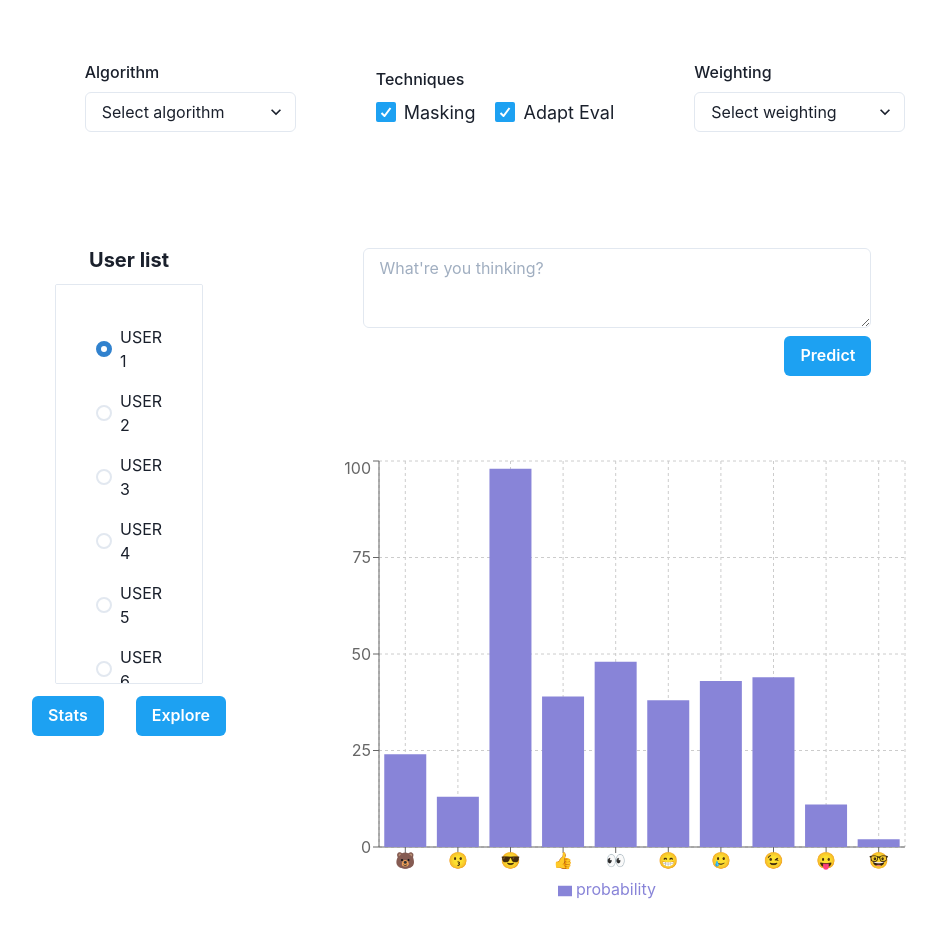
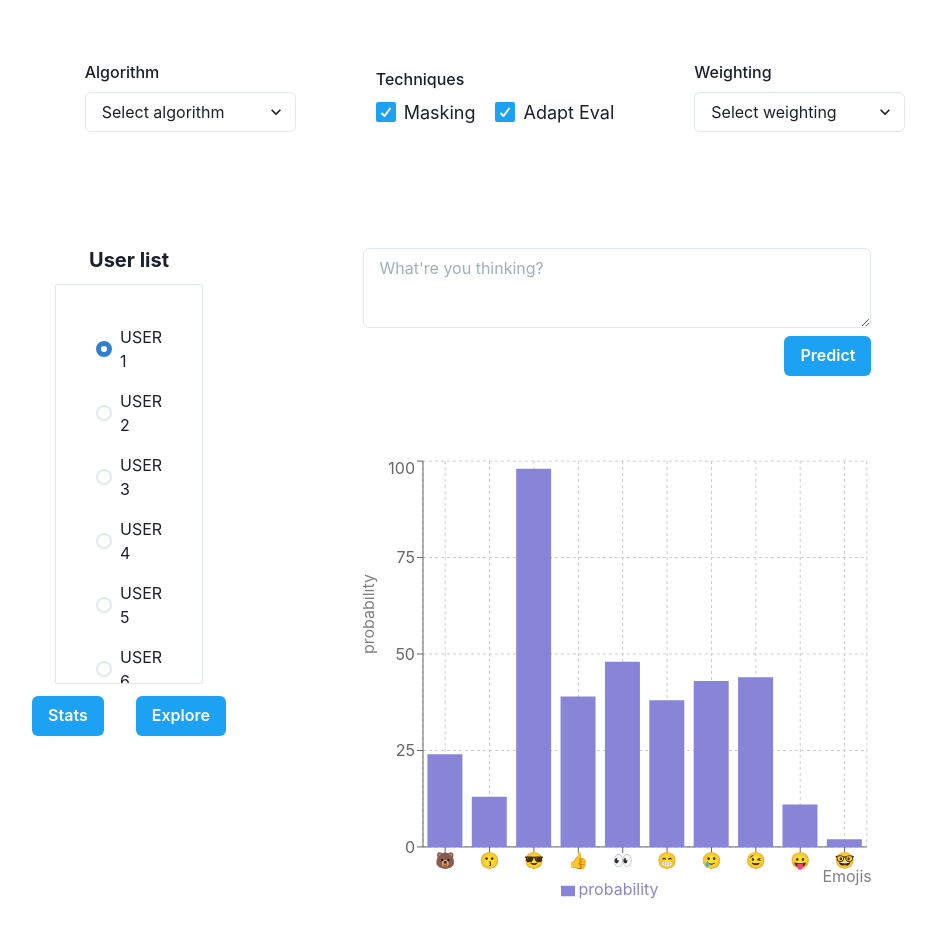
Before and after one commit to json-voorhees/fl-emoji-prediction, a React (Create React App) app: page / in a window 1280 px wide. Shown: the top 936 px of the page, without its empty margins (145-1082 px from the left). Built offline with nearby package versions, Linux system fonts and the light colour scheme.

Commit message:
adjust chart width

```diff
--- a/src/App.js
+++ b/src/App.js
@@ -286,21 +286,21 @@ function App() {
               <Textarea placeholder="What're you thinking?" />
               <Button colorScheme="twitter" variant="solid">Predict</Button>
             </VStack>
-            <ResponsiveContainer width="100%" height={450}>
+            <ResponsiveContainer width="80%" height={450}>
               <BarChart
                 width={900}
                 height={450}
                 data={data}
                 margin={{
                   top: 5,
-                  right: 30,
-                  left: 20,
+                  right: 5,
+                  left: 0,
                   bottom: 5,
                 }}
               >
                 <CartesianGrid strokeDasharray="3 3" />
-                <XAxis dataKey="name" />
-                <YAxis />
+                <XAxis dataKey="name" label={{ value: 'Emojis', position: 'insideBottomRight', offset: -5 }} />
+                <YAxis label={{ value: 'probability', angle: -90, position: 'insideLeft' }}/>
                 <Tooltip />
                 <Legend />
                 <Bar dataKey="probability" fill="#8884d8" />
```
